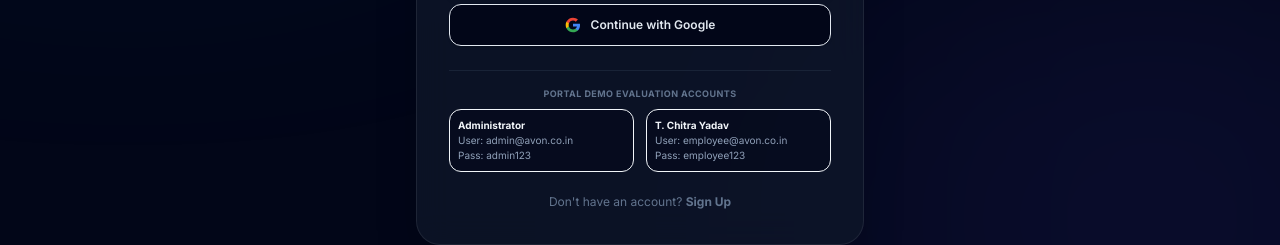
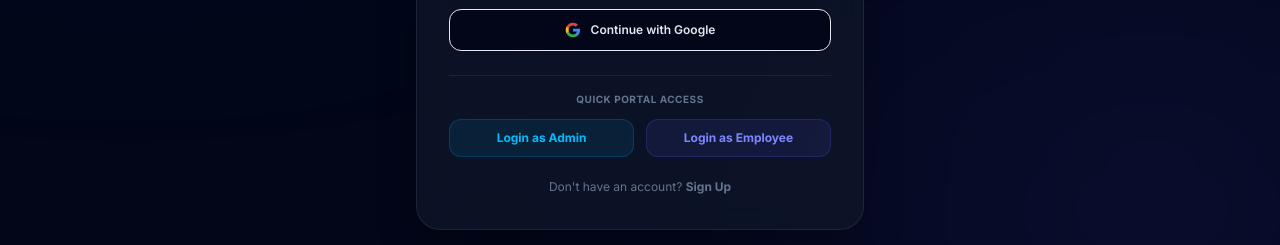
Before and after one commit to tchitrayadav9-gif/myfirstinternproject, a React (Vite) app: page /login in a window 1280 px wide. Shown: the part 510-755 px from the top of the page. Built offline with nearby package versions, Linux system fonts and the light colour scheme; no server answers.

Commit message:
Fix authorization bug with static seed IDs and update login portal with quick access buttons

```diff
--- a/src/pages/Login.jsx
+++ b/src/pages/Login.jsx
@@ -76,6 +76,29 @@ const Login = () => {
     } catch (err) {
       setIsLoggingIn(false);
       setError('Google Sign-In failed.');
+    }
+  };
+
+  const handleQuickLogin = async (selectedEmail, selectedPassword) => {
+    setError('');
+    setIsLoggingIn(true);
+    try {
+      const response = await login(selectedEmail, selectedPassword);
+      setIsLoggingIn(false);
+
+      if (response.success) {
+        // Redirect based on role
+        if (response.role === 'Admin') {
+          navigate('/dashboard');
+        } else {
+          navigate('/employee-dashboard');
+        }
+      } else {
+        setError(response.message);
+      }
+    } catch (err) {
+      setIsLoggingIn(false);
+      setError('Server connection failed. Make sure the backend API is running.');
     }
   };
 
@@ -231,20 +254,26 @@ const Login = () => {
             </button>
           </form>
 
-          {/* Quick Mock Login details for convenience */}
-          <div className="mt-6 border-t border-slate-800/80 pt-4 text-left space-y-2">
-            <p className="text-[9px] text-slate-500 font-bold uppercase tracking-wider text-center">Portal Demo Evaluation Accounts</p>
-            <div className="grid grid-cols-2 gap-3 text-[10px]">
-              <div className="bg-slate-950/50 p-2 rounded-xl border border-slate-850/60 cursor-pointer hover:border-sky-500/20 transition-colors" onClick={() => { setEmail('admin@avon.co.in'); setPassword('admin123'); }}>
-                <span className="text-sky-450 font-bold block">Administrator</span>
-                <span className="text-slate-400 block">User: admin@avon.co.in</span>
-                <span className="text-slate-400 block">Pass: admin123</span>
-              </div>
-              <div className="bg-slate-950/50 p-2 rounded-xl border border-slate-850/60 cursor-pointer hover:border-indigo-500/20 transition-colors" onClick={() => { setEmail('employee@avon.co.in'); setPassword('employee123'); }}>
-                <span className="text-indigo-455 font-bold block">T. Chitra Yadav</span>
-                <span className="text-slate-400 block">User: employee@avon.co.in</span>
-                <span className="text-slate-400 block">Pass: employee123</span>
-              </div>
+          {/* Quick Access Buttons */}
+          <div className="mt-6 border-t border-slate-800/80 pt-4 text-center space-y-3">
+            <p className="text-[10px] text-slate-500 font-bold uppercase tracking-wider">Quick Portal Access</p>
+            <div className="grid grid-cols-2 gap-3 text-xs">
+              <button
+                type="button"
+                onClick={() => handleQuickLogin('admin@avon.co.in', 'admin123')}
+                disabled={isLoggingIn}
+                className="bg-sky-500/10 hover:bg-sky-500/20 text-sky-400 font-bold py-2.5 px-4 rounded-xl border border-sky-500/20 hover:border-sky-500/40 active:scale-[0.98] transition-all flex items-center justify-center space-x-1.5"
+              >
+                <span>Login as Admin</span>
+              </button>
+              <button
+                type="button"
+                onClick={() => handleQuickLogin('employee@avon.co.in', 'employee123')}
+                disabled={isLoggingIn}
+                className="bg-indigo-500/10 hover:bg-indigo-500/20 text-indigo-400 font-bold py-2.5 px-4 rounded-xl border border-indigo-500/20 hover:border-indigo-500/40 active:scale-[0.98] transition-all flex items-center justify-center space-x-1.5"
+              >
+                <span>Login as Employee</span>
+              </button>
             </div>
           </div>
 
```
Also changed, not shown: 2 other files (tests, documents, lock files or other folders).
